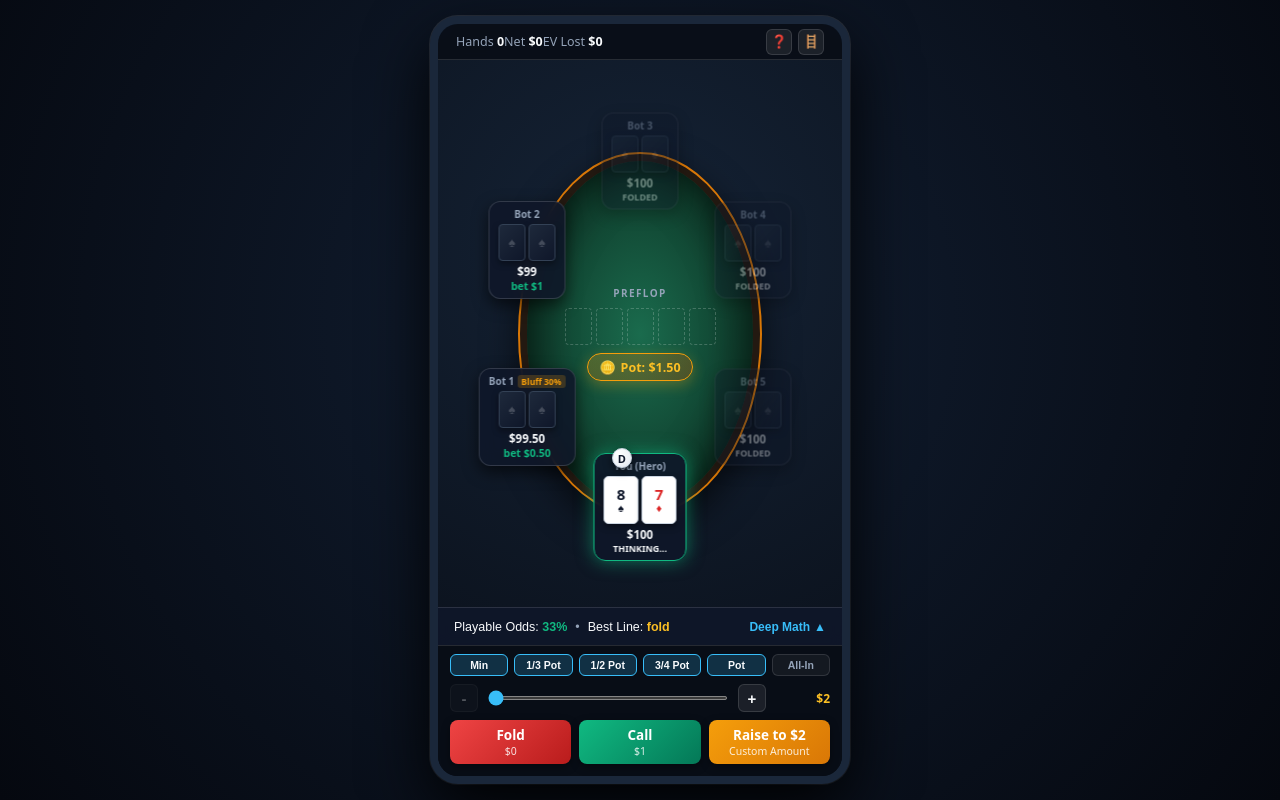
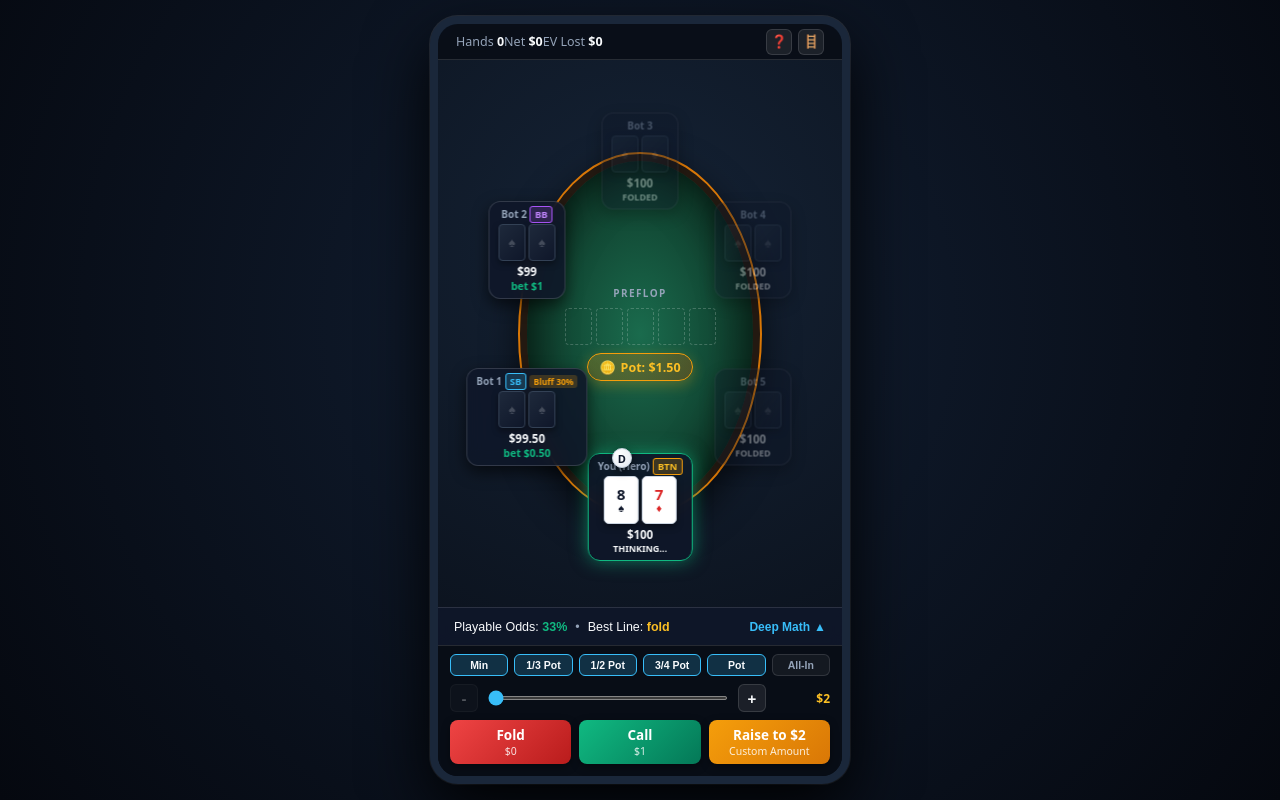
Before and after one commit to sravanreddy001/poker, a React (Vite) app: page / in a window 1280 px wide. Built offline with nearby package versions, Linux system fonts and the light colour scheme.

Commit message:
feat: rotate Dealer button and SB/BB blinds seat-by-seat across hands in session

```diff
--- a/src/App.tsx
+++ b/src/App.tsx
@@ -48,8 +48,9 @@ interface DecisionRecord {
 }
 
 export default function App() {
+  const [btnSeat, setBtnSeat] = useState(0);
   const [seed, setSeed] = useState(() => Math.floor(Math.random() * 1e9));
-  const [state, setState] = useState<HandState>(() => stepBots(startHand(seed, OPTS)));
+  const [state, setState] = useState<HandState>(() => stepBots(startHand(seed, OPTS, 0)));
   const [decisions, setDecisions] = useState<DecisionRecord[]>([]);
   const [revealed, setRevealed] = useState(false);
   const [lastFeedback, setLastFeedback] = useState<DecisionRecord | null>(null);
@@ -176,24 +177,26 @@ export default function App() {
       reveals: st.reveals,
     }));
 
+    const nextBtn = (btnSeat + 1) % OPTS.players;
+    setBtnSeat(nextBtn);
     const next = seed + 1;
     setSeed(next);
-    setState(stepBots(startHand(next, OPTS)));
+    setState(stepBots(startHand(next, OPTS, nextBtn)));
     setDecisions([]);
     setLastFeedback(null);
     setRevealed(false);
     setSnap('peek');
     setSnapMemory('peek');
-  }, [decisions, hero.stack, seed]);
+  }, [btnSeat, decisions, hero.stack, seed]);
 
   const replayHand = useCallback(() => {
-    setState(stepBots(startHand(seed, OPTS)));
+    setState(stepBots(startHand(seed, OPTS, btnSeat)));
     setDecisions([]);
     setLastFeedback(null);
     setRevealed(false);
     setSnap('peek');
     setSnapMemory('peek');
-  }, [seed]);
+  }, [btnSeat, seed]);
 
   const sizeButtons = useMemo(() => {
     if (!analysis) return [];
@@ -247,7 +250,7 @@ export default function App() {
         <main className="main-layout">
           {/* Table Zone (Flex: 1) */}
           <section className="table-zone">
-            <PokerTable state={state} btnSeat={0} />
+            <PokerTable state={state} />
           </section>
 
           {/* Peek Strip (Above Action Bar) */}
--- a/src/components/PokerTable.tsx
+++ b/src/components/PokerTable.tsx
@@ -7,27 +7,36 @@ import { CardView } from './CardView';
 
 export interface PokerTableProps {
   state: HandState;
-  btnSeat?: number;
 }
 
-export const PokerTable: React.FC<PokerTableProps> = ({ state, btnSeat = 0 }) => {
-  const btnCoord = getBtnCoord(btnSeat, state.players.length);
+export const PokerTable: React.FC<PokerTableProps> = ({ state }) => {
+  const btnSeat = state.btnSeat ?? 0;
+  const n = state.players.length;
+  const sbSeat = (btnSeat + 1) % n;
+  const bbSeat = (btnSeat + 2) % n;
+  const btnCoord = getBtnCoord(btnSeat, n);
 
   return (
     <div className="poker-table-wrapper">
       <div className="poker-oval-table">
         {/* Seats around the rail */}
         <div className="table-seats">
-          {state.players.map((p) => (
+          {state.players.map((p) => {
+            const posTag =
+              p.id === btnSeat ? 'BTN' : p.id === sbSeat ? 'SB' : p.id === bbSeat ? 'BB' : '';
+
+            return (
               <Seat
                 key={p.id}
                 player={p}
-              totalPlayers={state.players.length}
+                totalPlayers={n}
                 isCurrentToAct={state.toAct === p.id}
                 isComplete={state.complete}
                 isWinner={state.winners.includes(p.id)}
+                positionTag={posTag}
               />
-          ))}
+            );
+          })}
         </div>
 
         {/* Dealer Button derived from button seat */}
--- a/src/components/Seat.tsx
+++ b/src/components/Seat.tsx
@@ -10,6 +10,7 @@ export interface SeatProps {
   isCurrentToAct: boolean;
   isComplete: boolean;
   isWinner: boolean;
+  positionTag?: string;
 }
 
 export const Seat: React.FC<SeatProps> = ({
@@ -18,6 +19,7 @@ export const Seat: React.FC<SeatProps> = ({
   isCurrentToAct,
   isComplete,
   isWinner,
+  positionTag = '',
 }) => {
   const slotIndex = getSeatSlot(player.id, totalPlayers);
   const coord = SLOT_COORDS[slotIndex];
@@ -46,7 +48,12 @@ export const Seat: React.FC<SeatProps> = ({
     >
       <div className="seat-badge">
         <div className="seat-name">
-          {name}
+          <span>{name}</span>
+          {positionTag && (
+            <span className={`position-badge ${positionTag.toLowerCase()}`}>
+              {positionTag}
+            </span>
+          )}
           {player.id === 1 && <span className="seat-bluff-tag">Bluff 30%</span>}
         </div>
         <div className="seat-cards">
--- a/src/engine/game.ts
+++ b/src/engine/game.ts
@@ -37,6 +37,7 @@ export interface HandState {
   /** Bets plus raises made on the current street; capped to end re-raise wars. */
   raisesThisStreet: number;
   bigBlind: number;
+  btnSeat: number;
   log: LogEntry[];
   complete: boolean;
   winners: number[];
@@ -61,12 +62,19 @@ const MAX_RAISES_PER_STREET = 4;
 export function startHand(
   seed: number,
   opts: { players: number; stack: number; bigBlind: number },
+  buttonIndex = 0,
 ): HandState {
   const rng = makeRng(seed);
   const deck = shuffled(fullDeck(), rng);
   let drawn = 0;
 
-  const players: Player[] = Array.from({ length: opts.players }, (_, id) => ({
+  const n = opts.players;
+  const btnSeat = ((buttonIndex % n) + n) % n;
+  const sbSeat = (btnSeat + 1) % n;
+  const bbSeat = (btnSeat + 2) % n;
+  const utgSeat = (btnSeat + 3) % n;
+
+  const players: Player[] = Array.from({ length: n }, (_, id) => ({
     id,
     stack: opts.stack,
     hole: [deck[drawn++], deck[drawn++]] as Combo,
@@ -75,12 +83,12 @@ export function startHand(
     isHuman: id === 0,
   }));
 
-  // Blinds: player 1 posts the small blind, player 2 the big blind.
+  // Blinds: SB posted at (btn+1), BB posted at (btn+2)
   const sb = opts.bigBlind / 2;
-  players[1 % players.length].stack -= sb;
-  players[1 % players.length].committed = sb;
-  players[2 % players.length].stack -= opts.bigBlind;
-  players[2 % players.length].committed = opts.bigBlind;
+  players[sbSeat].stack -= sb;
+  players[sbSeat].committed = sb;
+  players[bbSeat].stack -= opts.bigBlind;
+  players[bbSeat].committed = opts.bigBlind;
 
   return {
     seed,
@@ -91,11 +99,12 @@ export function startHand(
     drawn,
     pot: sb + opts.bigBlind,
     street: 'preflop',
-    toAct: 3 % players.length,
+    toAct: utgSeat,
     currentBet: opts.bigBlind,
     actedThisStreet: new Set(),
     raisesThisStreet: 1, // the big blind is the opening bet
     bigBlind: opts.bigBlind,
+    btnSeat,
     log: [],
     complete: false,
     winners: [],
--- a/src/styles.css
+++ b/src/styles.css
@@ -219,6 +219,33 @@ html, body {
   border-radius: 3px;
   margin-left: 3px;
   font-weight: 700;
+}
+
+.position-badge {
+  font-size: 9.5px;
+  font-weight: 900;
+  padding: 1px 4px;
+  border-radius: 3px;
+  margin-left: 3px;
+  text-transform: uppercase;
+}
+
+.position-badge.btn {
+  background: rgba(245, 158, 11, 0.2);
+  border: 1px solid var(--amber);
+  color: var(--text-gold);
+}
+
+.position-badge.sb {
+  background: rgba(56, 189, 248, 0.2);
+  border: 1px solid var(--sky);
+  color: var(--sky);
+}
+
+.position-badge.bb {
+  background: rgba(168, 85, 247, 0.2);
+  border: 1px solid #a855f7;
+  color: #c084fc;
 }
 
 .seat-cards {
```
Lines whose indentation alone changed are shown as unchanged.
